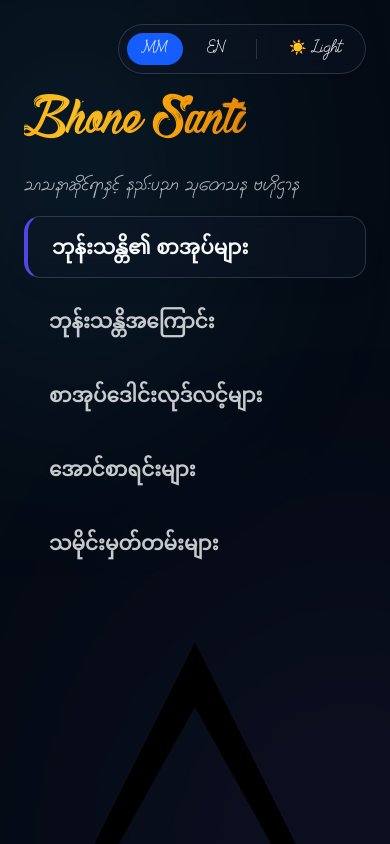
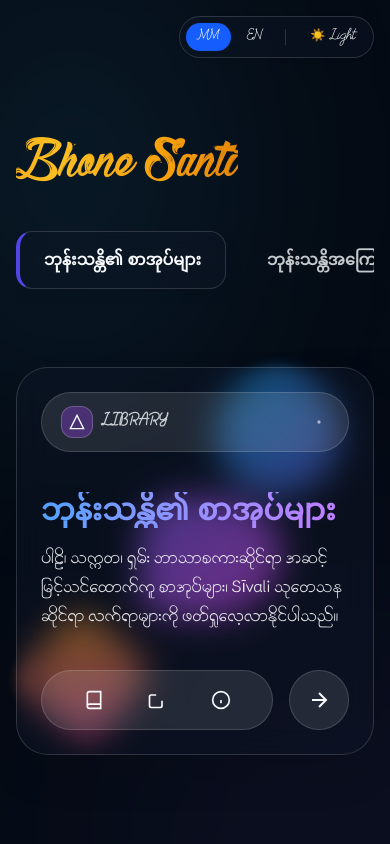
Before and after one commit to Sironal777/bhonesanti-web, a Next.js app: page / in a window 390 px wide. Both pictures are taken after a click on the button "ဘုန်းသန္တိ၏ စာအုပ်များ". Shown: the top 844 px of the page. Built offline with nearby package versions, Linux system fonts and the light colour scheme.

Commit message:
Update page.js

```diff
--- a/app/page.js
+++ b/app/page.js
@@ -21,41 +21,40 @@ export default function Home() {
   ];
 
   return (
-    <div className="relative h-screen w-full flex items-center justify-center">
-      {/* Aurora Glow */}
+    <div className="relative min-h-screen w-full flex items-center justify-center py-10 md:py-0">
       <div className="premium-aurora-bg"></div>
 
       {/* Control Panel */}
-      <div className="absolute top-6 right-6 md:right-12 z-50 flex items-center space-x-4 bg-[var(--glass-bg)] backdrop-blur-md border border-[var(--glass-border)] p-2 rounded-full shadow-sm font-note-text">
-        <div className="flex gap-2 text-sm">
-          <button onClick={() => setLang('MM')} className={`px-4 py-1.5 rounded-full transition-all ${lang === 'MM' ? 'bg-blue-600 text-white' : 'hover:bg-gray-500/20 text-[var(--text-main)]'}`}>MM</button>
-          <button onClick={() => setLang('EN')} className={`px-4 py-1.5 rounded-full transition-all ${lang === 'EN' ? 'bg-blue-600 text-white' : 'hover:bg-gray-500/20 text-[var(--text-main)]'}`}>EN</button>
+      <div className="absolute top-4 right-4 md:top-6 md:right-12 z-50 flex items-center space-x-3 md:space-x-4 bg-[var(--glass-bg)] backdrop-blur-md border border-[var(--glass-border)] p-1.5 md:p-2 rounded-full shadow-sm font-note-text">
+        <div className="flex gap-1 md:gap-2 text-xs md:text-sm">
+          <button onClick={() => setLang('MM')} className={`px-3 py-1.5 rounded-full transition-all ${lang === 'MM' ? 'bg-blue-600 text-white' : 'hover:bg-gray-500/20 text-[var(--text-main)]'}`}>MM</button>
+          <button onClick={() => setLang('EN')} className={`px-3 py-1.5 rounded-full transition-all ${lang === 'EN' ? 'bg-blue-600 text-white' : 'hover:bg-gray-500/20 text-[var(--text-main)]'}`}>EN</button>
         </div>
-        <div className="w-px h-5 bg-[var(--glass-border)]"></div>
-        <button onClick={() => setTheme(theme === 'light' ? 'dark' : 'light')} className="px-4 py-1.5 rounded-full text-sm transition-all hover:bg-gray-500/20 text-[var(--text-main)]">
+        <div className="w-px h-4 bg-[var(--glass-border)]"></div>
+        <button onClick={() => setTheme(theme === 'light' ? 'dark' : 'light')} className="px-3 py-1.5 rounded-full text-xs md:text-sm transition-all hover:bg-gray-500/20 text-[var(--text-main)]">
           {theme === 'light' ? '🌙 Dark' : '☀️ Light'}
         </button>
       </div>
 
-      <main className="relative z-10 w-full max-w-6xl h-[85vh] flex flex-col md:flex-row gap-10 p-6 md:p-10">
+      {/* Mobile တွင် flex-col ဖြင့် အပေါ်အောက်၊ Desktop တွင် flex-row ဖြင့် ဘယ်ညာ ထားမည် */}
+      <main className="relative z-10 w-full max-w-6xl flex flex-col md:flex-row gap-8 md:gap-10 p-4 md:p-10 mt-12 md:mt-0">
 
-        {/* Left Side: 3D Hover Menu */}
-        <div className="w-full md:w-[35%] h-full flex flex-col justify-center space-y-8">
-          <div className="text-left mb-4">
-            <h1 className="font-main-title gold-text-anim text-5xl lg:text-6xl tracking-tight pb-2">
+        {/* Left Side: 3D Hover Menu (Mobile တွင် ဘေးတိုက် Scroll ဆွဲနိုင်သည်) */}
+        <div className="w-full md:w-[40%] flex flex-col justify-start md:justify-center">
+          <div className="text-left mb-6 md:mb-8">
+            <h1 className="font-main-title gold-text-anim text-5xl md:text-6xl tracking-tight pb-2">
               Bhone Santi
             </h1>
-            <p className="font-note-text text-lg mt-2 opacity-70">
-              {lang === 'MM' ? 'သာသနာဆိုင်ရာနှင့် နည်းပညာ သုတေသန ဗဟိုဌာန' : 'Religious & Technological Research Hub'}
-            </p>
+            {/* စာကြီးကို ဖြုတ်လိုက်ပါပြီ */}
           </div>
 
-          <div className="flex flex-col space-y-3">
+          {/* ဖုန်းတွင် Menu များကို အလျားလိုက် စီထားမည် */}
+          <div className="flex flex-row md:flex-col overflow-x-auto md:overflow-visible space-x-4 md:space-x-0 md:space-y-3 pb-4 md:pb-0 hide-scrollbar">
             {sections.map((sec) => (
               <div key={sec.id} className="menu-wrapper">
                 <button
                   onClick={() => setActiveSection(sec)}
-                  className={`sleek-menu-btn font-sub-title text-xl ${activeSection?.id === sec.id ? 'active-btn' : ''}`}
+                  className={`sleek-menu-btn font-sub-title text-base md:text-xl whitespace-nowrap md:whitespace-normal ${activeSection?.id === sec.id ? 'active-btn' : ''}`}
                 >
                   {sec.title}
                 </button>
@@ -64,60 +63,72 @@ export default function Home() {
           </div>
         </div>
 
-        {/* Right Side: Uiverse 3D Ticket without Barcode */}
-        <div className="w-full md:w-[65%] h-full flex items-center justify-center relative">
+        {/* Right Side: Harmonious Glass Widget */}
+        <div className="w-full md:w-[60%] flex items-center justify-center relative mt-6 md:mt-0">
           {activeSection ? (
-            <div className="ticket-wrapper">
-              <div className="ticket">
+            <div className="widget-container">
 
-                {/* Ticket Main Content */}
-                <div className="t-main">
-                  <div className="t-content">
-                    <div className="t-header">
-                      <div className="t-logo font-sub-title">
-                        <svg xmlns="http://www.w3.org/2000/svg" viewBox="0 0 24 24"><path d="M12 2L2 22h20L12 2zm0 4.5l7.5 13.5h-15L12 6.5z"/></svg>
-                        B.SANTI
-                      </div>
-                      <div className="t-type font-note-text font-bold text-xs">{activeSection.type}</div>
+              {/* နောက်ကွယ်မှ သဟဇာတဖြစ်သော မျောလွင့် Shapes များ */}
+              <div className="floating-shape shape-circle"></div>
+              <div className="floating-shape shape-square"></div>
+              <div className="floating-shape shape-blob"></div>
+
+              {/* Main Glass Panel */}
+              <div className="glass-widget">
+
+                {/* Top Bar */}
+                <div className="widget-top-bar font-note-text">
+                  <div className="flex items-center gap-2">
+                    <div className="w-8 h-8 rounded-xl bg-purple-500/30 flex items-center justify-center border border-white/20">
+                      <svg width="16" height="16" viewBox="0 0 24 24" fill="none" stroke="currentColor" strokeWidth="2"><path d="M12 2L2 22h20L12 2z"/></svg>
                     </div>
-
-                    {/* ဖောင့်အလှများ ပြန်သုံးထားသည် */}
-                    <h2 className="t-title font-sub-title text-3xl">{activeSection.title}</h2>
-                    <p className="t-subtitle font-long-read text-lg">{activeSection.content}</p>
+                    <span className="font-bold text-sm opacity-80 tracking-widest">{activeSection.type}</span>
+                  </div>
+                  <div className="flex gap-2 opacity-60">
+                    <svg width="20" height="20" viewBox="0 0 24 24" fill="none" stroke="currentColor" strokeWidth="2"><circle cx="12" cy="12" r="1"/></svg>
                   </div>
                 </div>
 
-                {/* Perforation Line */}
-                <div className="t-perforation">
-                  <div className="t-perf-line"></div>
+                {/* Content Area */}
+                <div className="py-4">
+                  <h2 className="font-sub-title text-3xl md:text-4xl mb-4 text-transparent bg-clip-text bg-gradient-to-r from-blue-400 to-purple-400">
+                    {activeSection.title}
+                  </h2>
+                  <p className="font-long-read text-base md:text-lg opacity-90 leading-relaxed">
+                    {activeSection.content}
+                  </p>
                 </div>
 
-                {/* Ticket Stub (Barcode Removed) */}
-                <div className="t-stub">
-                  <div className="flex flex-col gap-1">
-                    <div className="font-note-text text-xs tracking-[0.2em] opacity-60 text-[var(--t-text-muted)]">ISSUED</div>
-                    <div className="font-sub-title text-xl">2026</div>
+                {/* Bottom Bar (Nav & Action) */}
+                <div className="widget-bottom-bar mt-auto">
+                  <div className="widget-nav">
+                    <div className="nav-icon"><svg width="20" height="20" viewBox="0 0 24 24" fill="none" stroke="currentColor" strokeWidth="2"><path d="M4 19.5v-15A2.5 2.5 0 0 1 6.5 2H20v20H6.5a2.5 2.5 0 0 1 0-5H20"/></svg></div>
+                    <div className="nav-icon"><svg width="20" height="20" viewBox="0 0 24 24" fill="none" stroke="currentColor" strokeWidth="2"><path d="M18 13v6a2 2 0 0 1-2 2H5a2 2 0 0 1-2-2V8a2 2 0 0 1 2-2h6"/></svg></div>
+                    <div className="nav-icon"><svg width="20" height="20" viewBox="0 0 24 24" fill="none" stroke="currentColor" strokeWidth="2"><circle cx="12" cy="12" r="10"/><line x1="12" y1="16" x2="12" y2="12"/><line x1="12" y1="8" x2="12.01" y2="8"/></svg></div>
                   </div>
-                  <div className="text-right">
-                    <div className="font-note-text text-xs tracking-[0.1em] opacity-60 text-[var(--t-text-muted)]">ACCESS CODE</div>
-                    <div className="font-sub-title text-5xl font-bold leading-none text-[var(--t-accent)] drop-shadow-[0_0_15px_var(--t-accent-glow)]">
-                      {activeSection.id}
-                    </div>
+                  <div className="widget-action-btn">
+                    <svg width="24" height="24" viewBox="0 0 24 24" fill="none" stroke="currentColor" strokeWidth="2"><path d="M5 12h14M12 5l7 7-7 7"/></svg>
                   </div>
                 </div>
 
               </div>
             </div>
           ) : (
-            <div className="text-center opacity-40 p-10 font-note-text">
-              <p className="text-xl">
-                အကြောင်းအရာများကို ဖတ်ရှုရန် ဘယ်ဘက်မှ ခေါင်းစဉ်များကို နှိပ်ပါ။
+            <div className="text-center opacity-40 p-10 font-note-text border border-dashed border-gray-500/30 rounded-3xl w-full max-w-sm mx-auto">
+              <p className="text-lg md:text-xl">
+                အကြောင်းအရာများကို ဖတ်ရှုရန် ခေါင်းစဉ်များကို နှိပ်ပါ။
               </p>
             </div>
           )}
         </div>
 
       </main>
+
+      {/* Hide Scrollbar for mobile menu */}
+      <style dangerouslySetInnerHTML={{__html: `
+        .hide-scrollbar::-webkit-scrollbar { display: none; }
+        .hide-scrollbar { -ms-overflow-style: none; scrollbar-width: none; }
+      `}} />
     </div>
   );
 }
```
